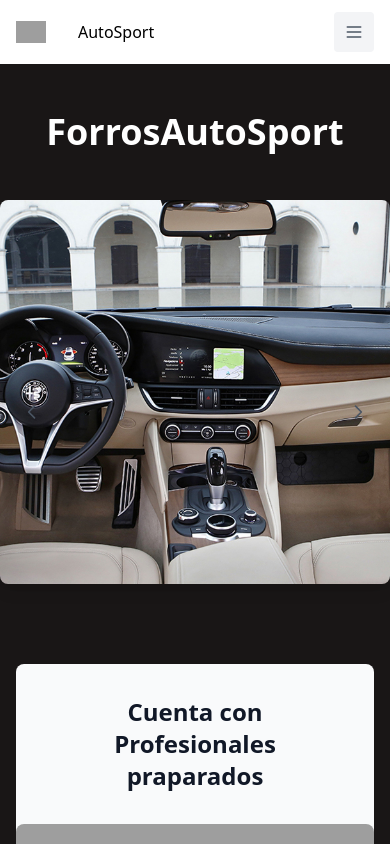
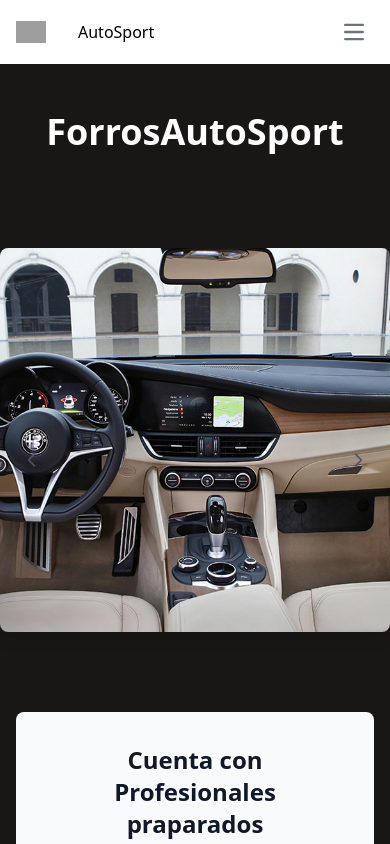
Before and after one commit to jeinermenxd/practicax_h1, a plain HTML site: page index.html in a window 390 px wide. Shown: the top 844 px of the page. Drawn offline with nearby package versions, Linux system fonts and the light colour scheme; grey boxes are pictures that could not be loaded.

Commit message:
navbarxdd

```diff
--- a/index.html
+++ b/index.html
@@ -22,8 +22,9 @@
             </a>
 
             <div class="flex flex-1 items-center justify-end md:justify-between">
-                <nav aria-label="Global" class="hidden md:block">
-                    <ul class="flex items-center gap-6 text-sm">
+                <div class="absolute top-8 left-15">
+                <nav aria-label="Global" class="hidden md:block" id="navbar-default">
+                    <ul class="font-medium flex flex-col p-4 md:p-0 mt-10 border border-gray-100 rounded-lg bg-gray-50 md:flex-row md:space-x-8 rtl:space-x-reverse md:mt-0 md:border-0 md:bg-white dark:bg-gray-800 md:dark:bg-gray-900 dark:border-gray-700">
                         <li>
                             <a class="text-gray-500 transition hover:text-gray-500/75" href="https://jeinermenxd.github.io/practicax_h1/index.html"> Inicio </a>
                         </li>
@@ -49,7 +50,7 @@
                         </li>
                     </ul>
                 </nav>
-
+            </div>
                 <div class="flex items-center gap-4">
                     <div class="sm:flex sm:gap-4">
                         <a class="hidden rounded-md bg-gray-100 px-5 py-2.5 text-sm font-medium text-teal-600 transition hover:text-teal-600/75 sm:block"
@@ -62,12 +63,10 @@
                         </a>
                     </div>
 
-                    <button
-                        class="block rounded bg-gray-100 p-2.5 text-gray-600 transition hover:text-gray-600/75 md:hidden">
-                        <span class="sr-only">menu</span>
-                        <svg xmlns="http://www.w3.org/2000/svg" class="h-5 w-5" fill="none" viewBox="0 0 24 24"
-                            stroke="currentColor" stroke-width="2">
-                            <path stroke-linecap="round" stroke-linejoin="round" d="M4 6h16M4 12h16M4 18h16" />
+                    <button data-collapse-toggle="navbar-default" type="button" class="inline-flex items-center p-2 w-10 h-10 justify-center text-sm text-gray-500 rounded-lg md:hidden hover:bg-gray-100 focus:outline-none focus:ring-2 focus:ring-gray-200 dark:text-gray-400 dark:hover:bg-gray-700 dark:focus:ring-gray-600" aria-controls="navbar-default" aria-expanded="false">
+                        <span class="sr-only">Open main menu</span>
+                        <svg class="w-5 h-5" aria-hidden="true" xmlns="http://www.w3.org/2000/svg" fill="none" viewBox="0 0 17 14">
+                            <path stroke="currentColor" stroke-linecap="round" stroke-linejoin="round" stroke-width="2" d="M1 1h15M1 7h15M1 13h15"/>
                         </svg>
                     </button>
                 </div>
@@ -82,7 +81,8 @@
     </div>
     <br>
     <br>
-
+    <br>
+    <br>
     <!--CARRUSEL-->
 
     <div class="max-w-4xl mx-auto" data-carousel="slide">
@@ -259,6 +259,8 @@
 
 
 
+
+
 </body>
 
 </html>
```
